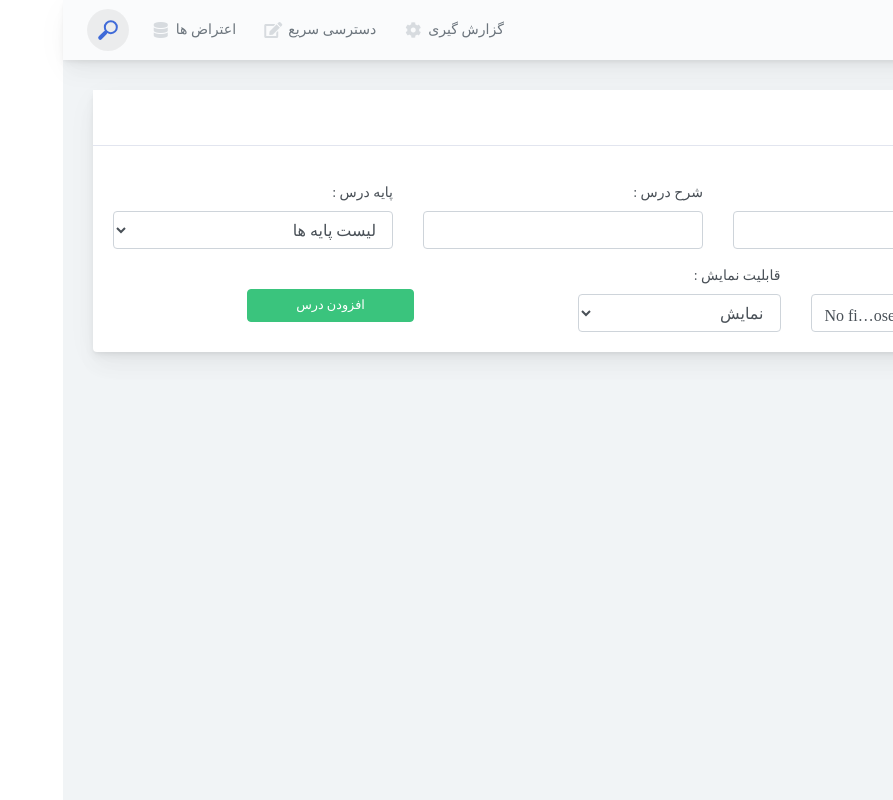
After one commit to amirsefati/mirzaii, a Laravel app: page /manager/add_course in a window 1280 px wide. The commit adds this page. Shown: the whole page, without its empty margins (387-1280 px from the left). Run offline with Laravel 8, Linux system fonts and the light colour scheme; some libraries are stand-ins or nearby versions; some web fonts are replaced.

Commit message:
final manager

```diff
--- a/app/Http/Controllers/Manager.php
+++ b/app/Http/Controllers/Manager.php
@@ -3,6 +3,7 @@
 namespace App\Http\Controllers;
 
 use App\Models\Classify;
+use App\Models\Course;
 use App\Models\User;
 use Illuminate\Http\Request;
 
@@ -343,7 +344,7 @@ class Manager extends Controller
 
     public function select_class_to_show_list_post(Request $request){
         $class = $request->class;
-        $class_info = Classify::find($class)->first();
+        $class_info = Classify::where('id',$class)->first();
         $list = Classify::find($class)->classify_to_class()->get();
 
         return view('manager.select_class_to_show_list_post',compact(['class_info','list']));
@@ -359,4 +360,37 @@ class Manager extends Controller
         $student->class_to_classify()->detach();
         return redirect('manager/reform_classify');
     }
+
+    public function add_course(){
+        return view('manager.add_course');
+    }
+
+    public function add_course_post(Request $request){
+        $request->validate([
+            'title' => 'required',
+            'grade' => 'required',
+            'desc' => 'required',
+        ]);
+        $img_url = '';
+        if($request->hasFile('img')){
+            $image = $request->file('img');
+            $name = time().'.'.$image->getClientOriginalExtension();
+            $destinationPath = public_path('/images/course/');
+            $image->move($destinationPath, $name);
+            $img_url = '/images/course/' . $name ;
+        }
+
+        Course::create([
+            'title'=>$request->title,
+            'grade'=>$request->grade,
+            'desc'=>$request->desc,
+            'img'=> $img_url,
+            'show'=>$request->show,
+        ]);
+        return redirect('manager/add_course');
+    }
+
+    public function edit_cource(){
+        return view('manager.edit_cource');
+    }
 }
--- /dev/null
+++ b/resources/views/manager/add_course.blade.php
@@ -0,0 +1,64 @@
+@extends('manager.master')
+
+@section('content')
+
+<div class="row">
+    <div class="col-md-12">
+        <div class="card">
+            <form action="/manager/add_course" method="POST" enctype="multipart/form-data">
+            @csrf
+            <div class="card-header">افزودن درس</div>
+            <div class="card-body">
+                <div class="row">
+                    <div class="col-md-4 mt-3">
+                        <label for="title">عنوان درس :</label>
+                        <input type="text" class="form-control" name="title">
+                    </div>
+
+                    <div class="col-md-4 mt-3">
+                        <label for="desc">شرح درس :</label>
+                        <input type="text" class="form-control" name="desc">
+                    </div>
+
+                    <div class="col-md-4 mt-3">
+                        <label for="grade">پایه درس :</label>
+
+                        <select name="grade" class="form-control">
+                            <option value="">لیست پایه ها</option>
+                            <option value="پایه اول">پایه اول</option>
+                            <option value="پایه دوم">پایه دوم</option>
+                            <option value="پایه سوم">پایه سوم</option>
+                            <option value="پایه چهارم">پایه چهارم</option>
+                            <option value="پایه پنجم">پایه پنجم</option>
+                            <option value="پایه ششم">پایه ششم</option>
+                        </select>
+                    </div>
+                </div>
+
+                <div class="row">
+                    <div class="col-md-3 mt-3">
+                        <label for="img">کاور درس :</label>
+                        <input type="file" name="img" class="form-control">
+                    </div>
+
+                    <div class="col-md-3 mt-3">
+                        <label for="show"> قابلیت نمایش :</label>
+                        <select name="show" class="form-control">
+                            <option value="1">نمایش</option>
+                            <option value="2">پنهان ساختن</option>
+
+                        </select>
+                    </div>
+
+                    <div class="col-md-6 mt-3" style="text-align: center;">
+
+                        <button class="btn btn-success pr-5 pl-5 mt-4">افزودن درس</button>
+                    </div>
+                </div>
+            </div>
+            </form>
+        </div>
+    </div>
+</div>
+
+@endsection
--- a/resources/views/manager/master.blade.php
+++ b/resources/views/manager/master.blade.php
@@ -231,12 +231,7 @@
                                                 </i>لیست کلاس ها
                                             </a>
                                         </li>
-                                        <li>
-                                            <a href="components-accordions.html">
-                                                <i class="metismenu-icon">
-                                                </i>در حال فکر
-                                            </a>
-                                        </li>
+
 
 
 
@@ -244,12 +239,7 @@
 
                                     </ul>
                                 </li>
-                                <li  >
-                                    <a href="tables-regular.html">
-                                        <i class="metismenu-icon pe-7s-display2"></i>
-                                        تمرین کلاس
-                                    </a>
-                                </li>
+
                                 <li class="app-sidebar__heading">دانش آموزان</li>
                                 <li>
                                 <a href="#">
@@ -311,27 +301,34 @@
                                                 لیست معلم
                                             </a>
                                         </li>
-
-
-
-                                        <li>
-                                            <a href="elements-dropdowns.html">
-                                                <i class="metismenu-icon">
-                                                </i>
-                                            </a>
-                                        </li>
-
                                     </ul>
                                 </li>
 
 
-                                <li class="app-sidebar__heading">تمرین ها</li>
+                                <li class="app-sidebar__heading">دروس</li>
                                 <li>
-                                    <a href="charts-chartjs.html">
-                                        <i class="metismenu-icon pe-7s-graph2">
-                                        </i>مشاهده تمرین با کلاس بندی
+                                <a href="#">
+                                        <i class="metismenu-icon pe-7s-diamond"></i>
+                                        مدیریت دروس
+                                        <i class="metismenu-state-icon pe-7s-angle-down caret-left"></i>
                                     </a>
+                                    <ul>
+                                        <li>
+                                            <a href="/manager/add_course">
+                                                <i class="metismenu-icon"></i>
+                                                افزودن درس
+                                            </a>
+                                        </li>
+                                        <li>
+                                            <a href="/manager/edit_cource">
+                                                <i class="metismenu-icon"></i>
+                                                ویرایش درس
+                                            </a>
+                                        </li>
+                                    </ul>
                                 </li>
+
+
 
                             </ul>
                         </div>
--- a/resources/views/manager/reform_classify.blade.php
+++ b/resources/views/manager/reform_classify.blade.php
@@ -27,8 +27,8 @@
                             </a>
                         </td>
                         <td>{{$student->father_name}}</td>
-                        <td>{{App\Models\User::find($student->id)->class_to_classify[0]->kind}} -
-                        {{App\Models\User::find($student->id)->class_to_classify[0]->name}}
+                        <td>{{App\Models\User::find($student->id)->class_to_classify[0]->kind}}انه -
+                        {{App\Models\User::find($student->id)->class_to_classify[0]->name}} -
                         {{App\Models\User::find($student->id)->class_to_classify[0]->desc}}
                         </td>
                         <td>
--- a/resources/views/manager/select_class_to_show_list_post.blade.php
+++ b/resources/views/manager/select_class_to_show_list_post.blade.php
@@ -44,7 +44,8 @@
                                         <th style="padding:1px">
                                             <img src="{{$teacher->profile_img}}" width="65px" alt="">
                                         </th>
-                                        <td>{{$teacher->name}} {{$teacher->family}}</td>
+                                        <td><a href="find_student/{{$teacher->identity_code}}">
+                                        {{$teacher->name}} {{$teacher->family}}</a></td>
                                         <td>{{$teacher->father_name}}</td>
                                         <td>{{$teacher->identity_code}}</td>
                                         </tr>
--- a/resources/views/manager/student_boy_to_class.blade.php
+++ b/resources/views/manager/student_boy_to_class.blade.php
@@ -34,7 +34,7 @@
                         <select name="class" class="form-control" id="">
                             <option value="">لیست کلاس ها </option>
                             @foreach($class_list as $class)
-                                <option value="{{$class->id}}">{{$class->kind}} - {{$class->name}} {{$class->desc}}</option>
+                                <option value="{{$class->id}}">{{$class->kind}}انه - {{$class->name}} - {{$class->desc}}</option>
                             @endforeach
                         </select>
                     </div>
--- a/resources/views/manager/student_girl_to_class.blade.php
+++ b/resources/views/manager/student_girl_to_class.blade.php
@@ -34,7 +34,7 @@
                         <select name="class" class="form-control" id="">
                             <option value="">لیست کلاس ها </option>
                             @foreach($class_list as $class)
-                                <option value="{{$class->id}}">{{$class->kind}} - {{$class->name}} {{$class->desc}}</option>
+                                <option value="{{$class->id}}">{{$class->kind}}انه - {{$class->name}} - {{$class->desc}}</option>
                             @endforeach
                         </select>
                     </div>
--- a/resources/views/manager/teacher_to_class.blade.php
+++ b/resources/views/manager/teacher_to_class.blade.php
@@ -26,7 +26,7 @@
                         <select class="form-control" name="class">
                             <option value="">لیست کلاس ها </option>
                             @foreach($list_class as $class)
-                                <option value="{{$class->id}}">{{$class->kind}} -- {{$class->name}}  {{$class->desc}}</option>
+                                <option value="{{$class->id}}">{{$class->kind}}انه -- {{$class->name}} - {{$class->desc}}</option>
                             @endforeach
                         </select>
                     </div>
@@ -72,7 +72,7 @@
                     </div>
 
                     @foreach($lst as $lst_teacher)
-                        {{$lst_teacher->kind}} - {{$lst_teacher->name}} {{$lst_teacher->desc}} |
+                        {{$lst_teacher->kind}} - {{$lst_teacher->name}} - {{$lst_teacher->desc}} |
                     @endforeach
                 </td>
 
--- a/routes/web.php
+++ b/routes/web.php
@@ -63,5 +63,15 @@ Route::prefix('manager')->group(function(){
     Route::get('reform_classify',[Manager::class,'reform_classify']);
     Route::get('reform_student_class/{id}',[Manager::class,'reform_student_class']);
 
+    Route::get('add_course',[Manager::class,'add_course']);
+    Route::post('add_course',[Manager::class,'add_course_post']);
+
+    Route::get('edit_cource',[Manager::class,'edit_cource']);
+
 
 });
+
+
+Route::prefix('teacher')->group(function(){
+
+});
```
Also changed, not shown: app/Http/Controllers/Teacher.php (added, +10 -0 lines), app/Models/Assigment.php (added, +11 -0 lines), app/Models/Course.php (added, +13 -0 lines), resources/views/manager/add_class.blade.php (+13 -4 lines), resources/views/manager/edit_class.blade.php (+11 -2 lines), resources/views/manager/edit_cource.blade.php (added, +84 -0 lines), database/migrations/2020_09_19_081845_create_courses_table.php (added), database/migrations/2020_09_19_110835_create_assigments_table.php (added), public/images/course/1600506641.jpg (added), public/images/course/1600506719.jpg (added), public/images/course/1600513580.jpeg (added).
